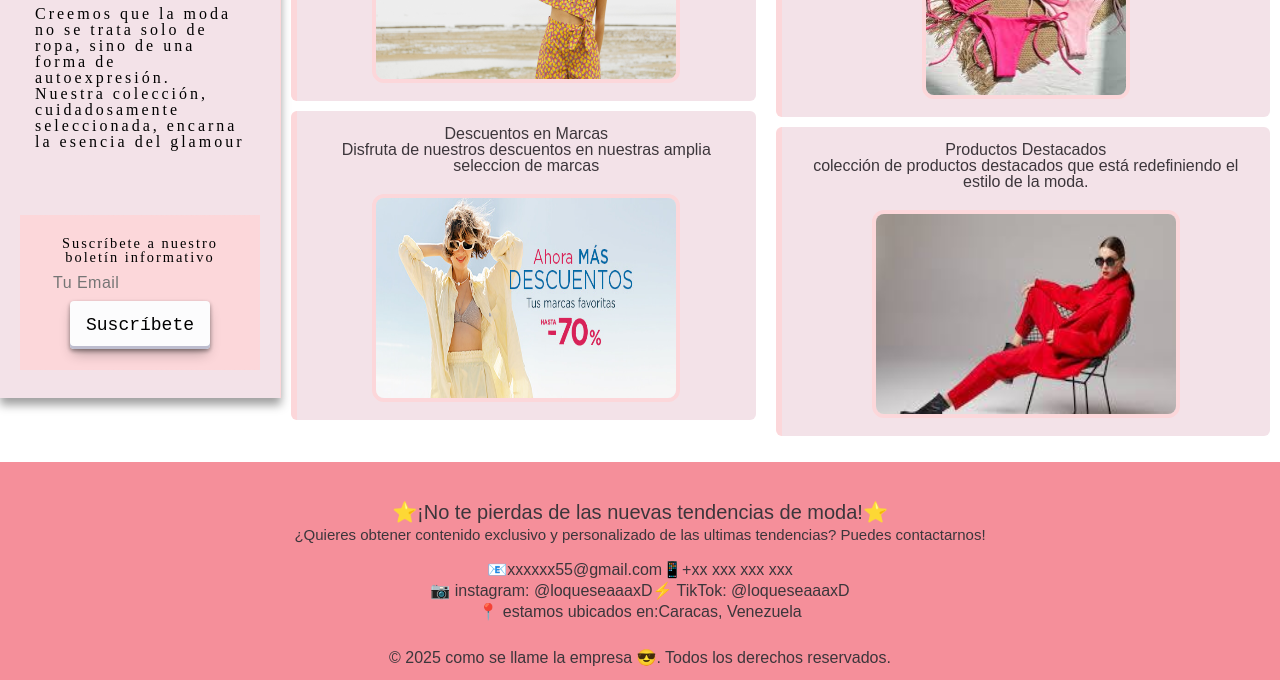
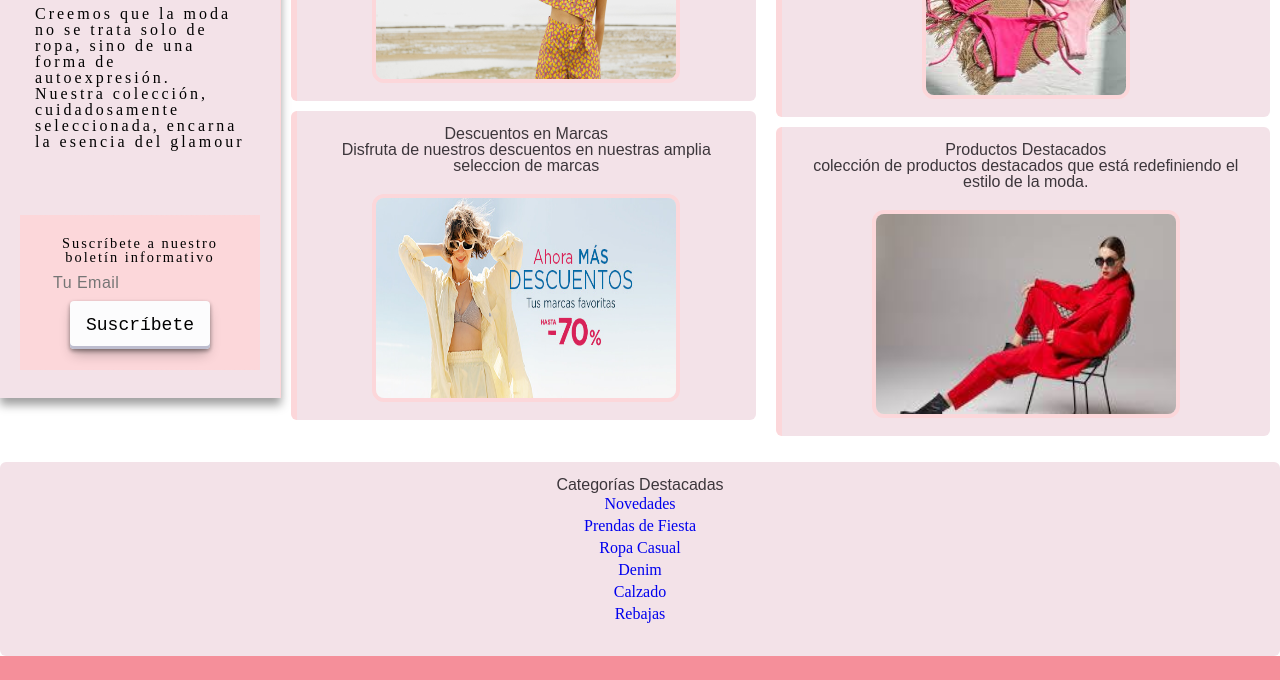
Before and after one commit to mepc199221/web_kit_landing_challenge, a plain HTML site: page index.html in a window 1280 px wide. Shown: the part 272-952 px from the top of the page. Drawn offline with Linux system fonts and the light colour scheme.

Commit message:
feat(update) index.html integration pages

```diff
--- a/index.html
+++ b/index.html
@@ -7,6 +7,7 @@
     <link rel="stylesheet" href="style/header.css">
     <link rel="stylesheet" href="style/sidebar.css">
     <link rel="stylesheet" href="style/main_section.css">
+    <link rel="stylesheet" href="style/section_category_top.css">
     <link rel="stylesheet" href="style/style.css">
     <link rel="stylesheet" href="style/footer.css">
     <link rel="stylesheet" href="https://cdnjs.cloudflare.com/ajax/libs/font-awesome/6.5.2/css/all.min.css" integrity="sha512-SnH5WK+bZxgPHs44uWIX+LLJAJ9/2PkPKZ5QiAj6Ta86w+fsb2TkcmfRyVX3pBnMFcV7oQPJkl9QevSCWr3W6A==" crossorigin="anonymous" referrerpolicy="no-referrer" />
@@ -94,6 +95,20 @@
 
 
     </main>
+
+    <!-- Miguel Polanco -->
+    <section class="category-section">
+        <h3>Categorías Destacadas</h3>
+        <ul>
+            <li><a href="#" style="text-decoration: none;">Novedades</a></li>
+            <li><a href="#" style="text-decoration: none;">Prendas de Fiesta</a></li>
+            <li><a href="#" style="text-decoration: none;">Ropa Casual</a></li>
+            <li><a href="#" style="text-decoration: none;">Denim</a></li>
+            <li><a href="#" style="text-decoration: none;">Calzado</a></li>
+            <li><a href="#" style="text-decoration: none;">Rebajas</a></li>
+        </ul>
+      </section>
+
     <!-- carlay sivira -->
      <footer class="footer-rosa">
             <h2 class="footer_titulo">⭐¡No te pierdas de las nuevas tendencias de moda!⭐</h2>
--- /dev/null
+++ b/style/section_category_top.css
@@ -0,0 +1,36 @@
+.category-section {
+    background-color: #f3e2e8; /* color2 */
+    padding: 15px;
+    border-radius: 6px;
+    max-width: auto;
+}
+
+.category-section > h3 {
+    color: #3c363b; /* color5 */
+    font-family: 'Arial';
+    text-align: center;
+}
+.category-section > ul {
+
+    display: flex; /* Visible en escritorio */
+    flex-direction: column; /* Alineación vertical */
+    align-items: center; /* Centrado horizontal */
+}
+
+.category-section > ul li {
+    margin: 3px 0; /* Espacio entre los elementos de la lista */
+    list-style: none; /* Elimina los puntos de la lista */
+    display: flex; /* Visible en escritorio */
+    align-items: center;
+}
+
+
+.category-section > ul li {
+    color: var(--palePink1);
+    text-decoration: none;
+    transition: color 0.3s ease;
+}
+
+.category-section > ul li a:hover {
+    color: var(--petalPink);
+}
```
Also changed, not shown: style/main_section.css (+3 -6 lines).
